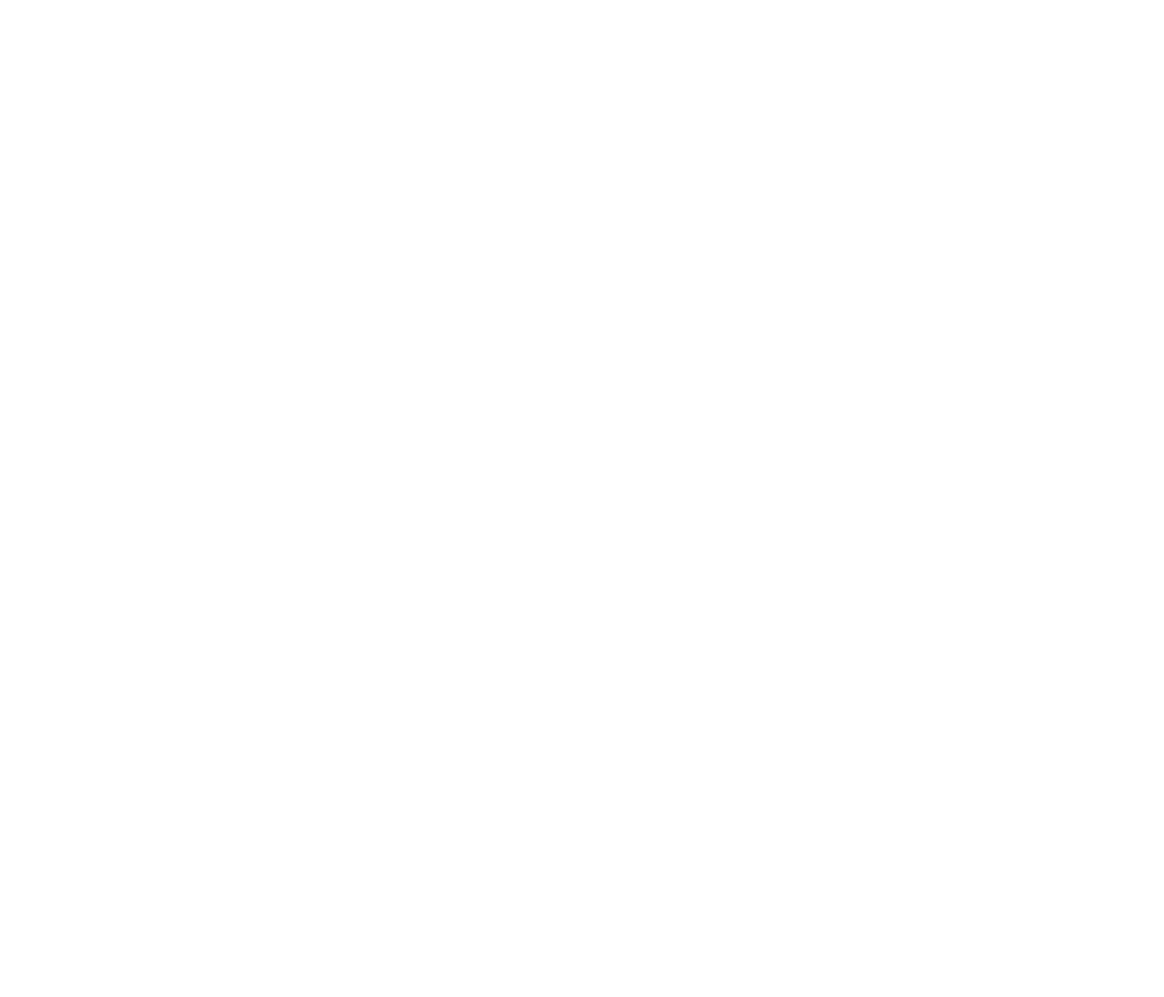
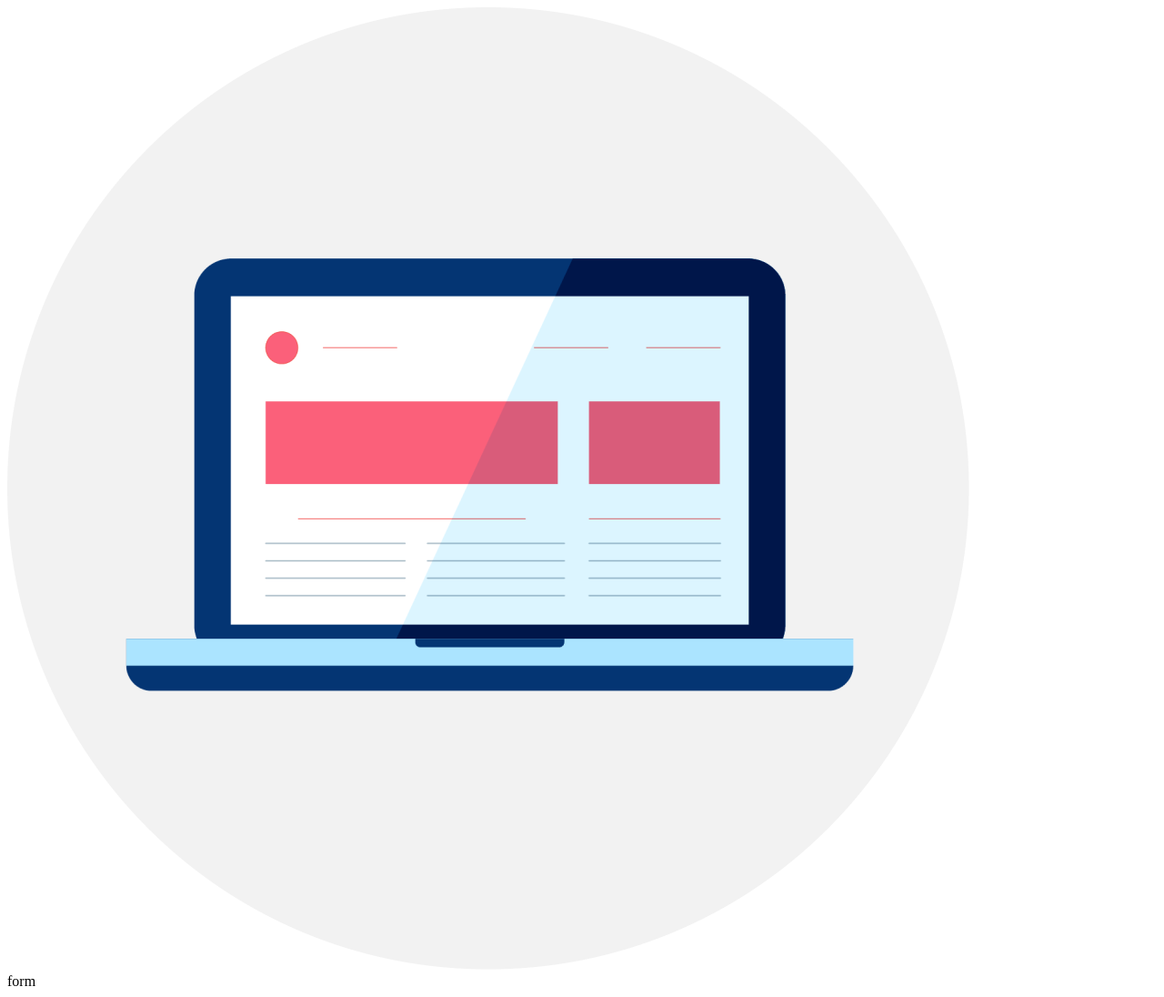
Before and after one commit to favy-codez/NSONYE-third-assignment-, a plain HTML site: page index.html in a window 1280 px wide. Shown: the whole page at 91% size. Before the commit the page ends 800 px from the top, so only its background shows below. Drawn offline with Linux system fonts and the light colour scheme.

Commit message:
added image folder

```diff
--- a/index.html
+++ b/index.html
@@ -3,9 +3,16 @@
 <head>
     <meta charset="UTF-8">
     <meta name="viewport" content="width=device-width, initial-scale=1.0">
-    <title>Document</title>
+    <title>Login form</title>
 </head>
 <body>
-
+    <div class="container">
+        <div class="logo">
+            <img src="./IMAGES/icon.png" alt="">
+        </div>
+        <div class="form">
+            form
+        </div>
+    </div>
 </body>
 </html>
```
